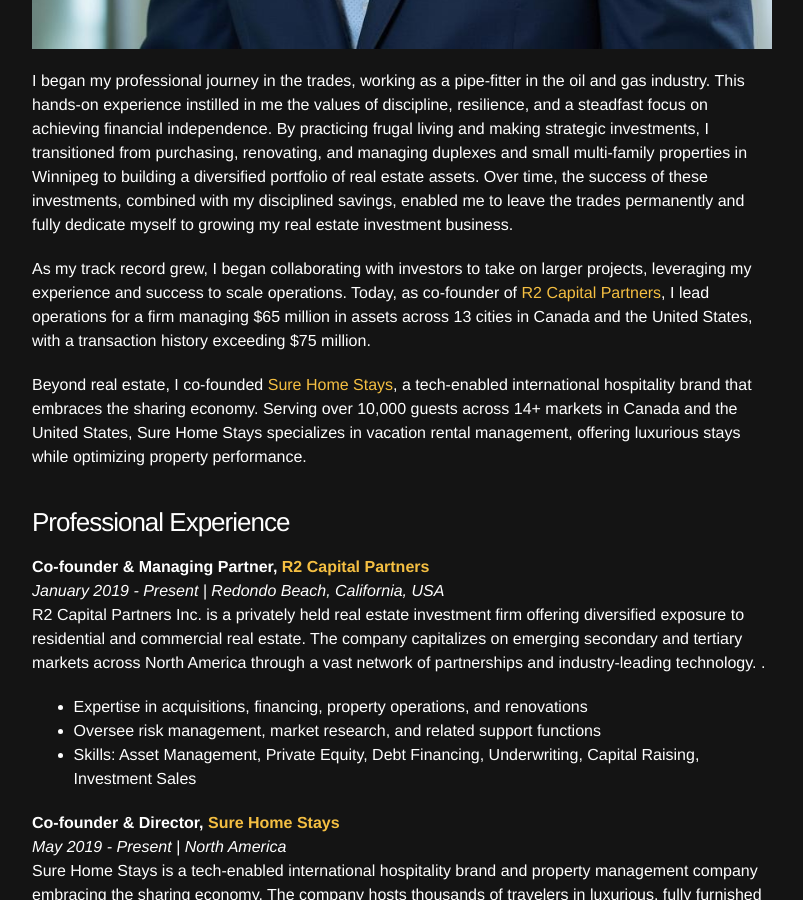
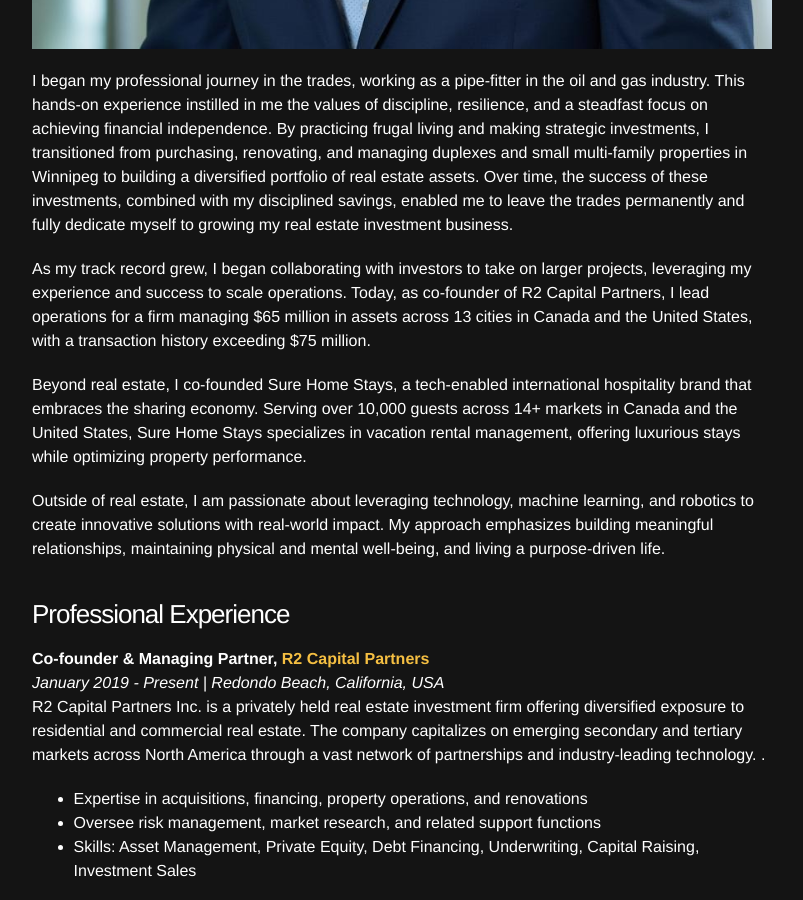
Before and after one commit to spenriche/spenriche.github.io, a Jekyll site: the page built from _pages/about.md, in a window 1280 px wide and 900 px high, scrolled down 975 px. Shown: the whole window, without its empty margins (238-1041 px from the left). Built offline with Jekyll 4.4.1, drawn with Linux system fonts in a browser that asks for light colours; some of the changed text lies outside the part shown.

Commit message:
Update content and formatting

```diff
--- a/_pages/about.md
+++ b/_pages/about.md
@@ -10,9 +10,11 @@ I am an entrepreneur with over a decade of experience in the investment and cons
 
 I began my professional journey in the trades, working as a pipe-fitter in the oil and gas industry. This hands-on experience instilled in me the values of discipline, resilience, and a steadfast focus on achieving financial independence. By practicing frugal living and making strategic investments, I transitioned from purchasing, renovating, and managing duplexes and small multi-family properties in Winnipeg to building a diversified portfolio of real estate assets. Over time, the success of these investments, combined with my disciplined savings, enabled me to leave the trades permanently and fully dedicate myself to growing my real estate investment business.
 
-As my track record grew, I began collaborating with investors to take on larger projects, leveraging my experience and success to scale operations. Today, as co-founder of [R2 Capital Partners](https://www.r2capital.ca), I lead operations for a firm managing $65 million in assets across 13 cities in Canada and the United States, with a transaction history exceeding $75 million.
+As my track record grew, I began collaborating with investors to take on larger projects, leveraging my experience and success to scale operations. Today, as co-founder of R2 Capital Partners, I lead operations for a firm managing $65 million in assets across 13 cities in Canada and the United States, with a transaction history exceeding $75 million.
 
-Beyond real estate, I co-founded [Sure Home Stays](https://www.surehomestays.com), a tech-enabled international hospitality brand that embraces the sharing economy. Serving over 10,000 guests across 14+ markets in Canada and the United States, Sure Home Stays specializes in vacation rental management, offering luxurious stays while optimizing property performance.
+Beyond real estate, I co-founded Sure Home Stays, a tech-enabled international hospitality brand that embraces the sharing economy. Serving over 10,000 guests across 14+ markets in Canada and the United States, Sure Home Stays specializes in vacation rental management, offering luxurious stays while optimizing property performance.
+
+Outside of real estate, I am passionate about leveraging technology, machine learning, and robotics to create innovative solutions with real-world impact. My approach emphasizes building meaningful relationships, maintaining physical and mental well-being, and living a purpose-driven life.
 
 ### Professional Experience
 
```
Also changed, not shown: other parts of _pages/about.md (+0 -2 lines).
